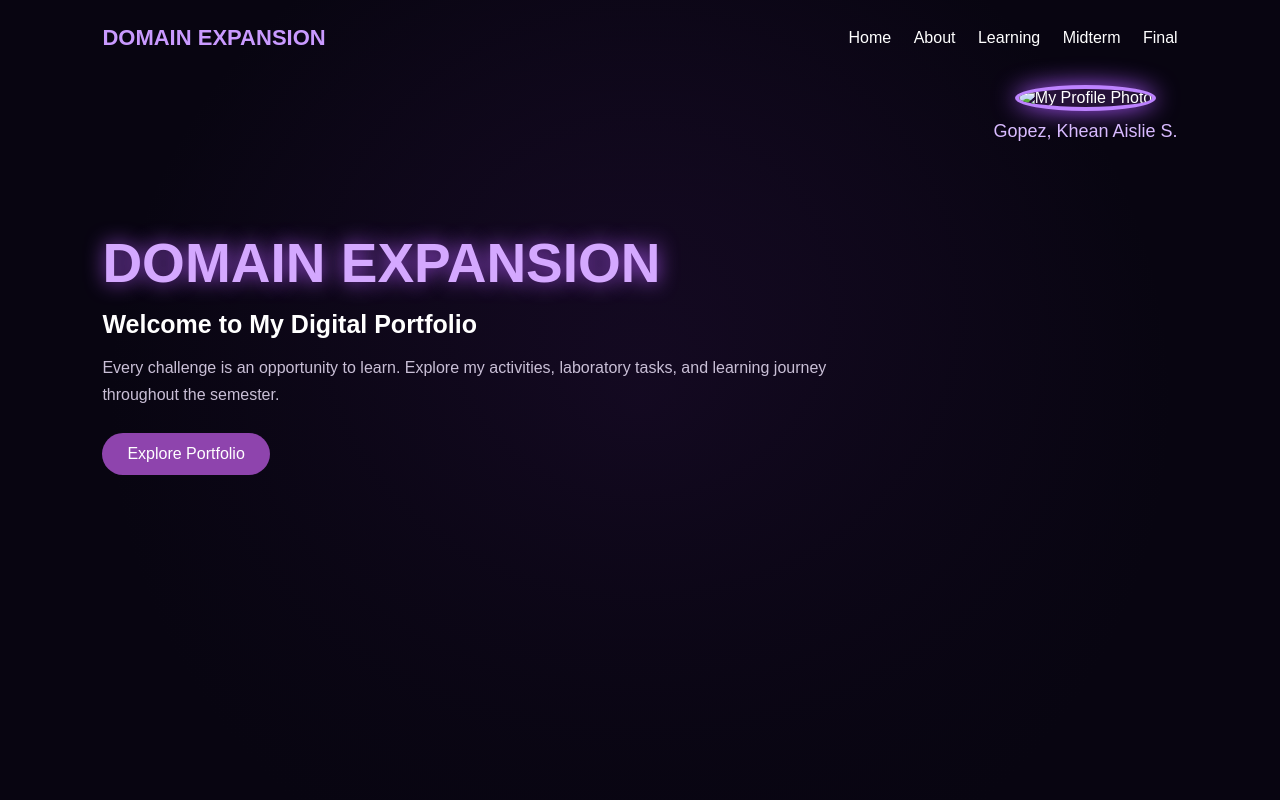
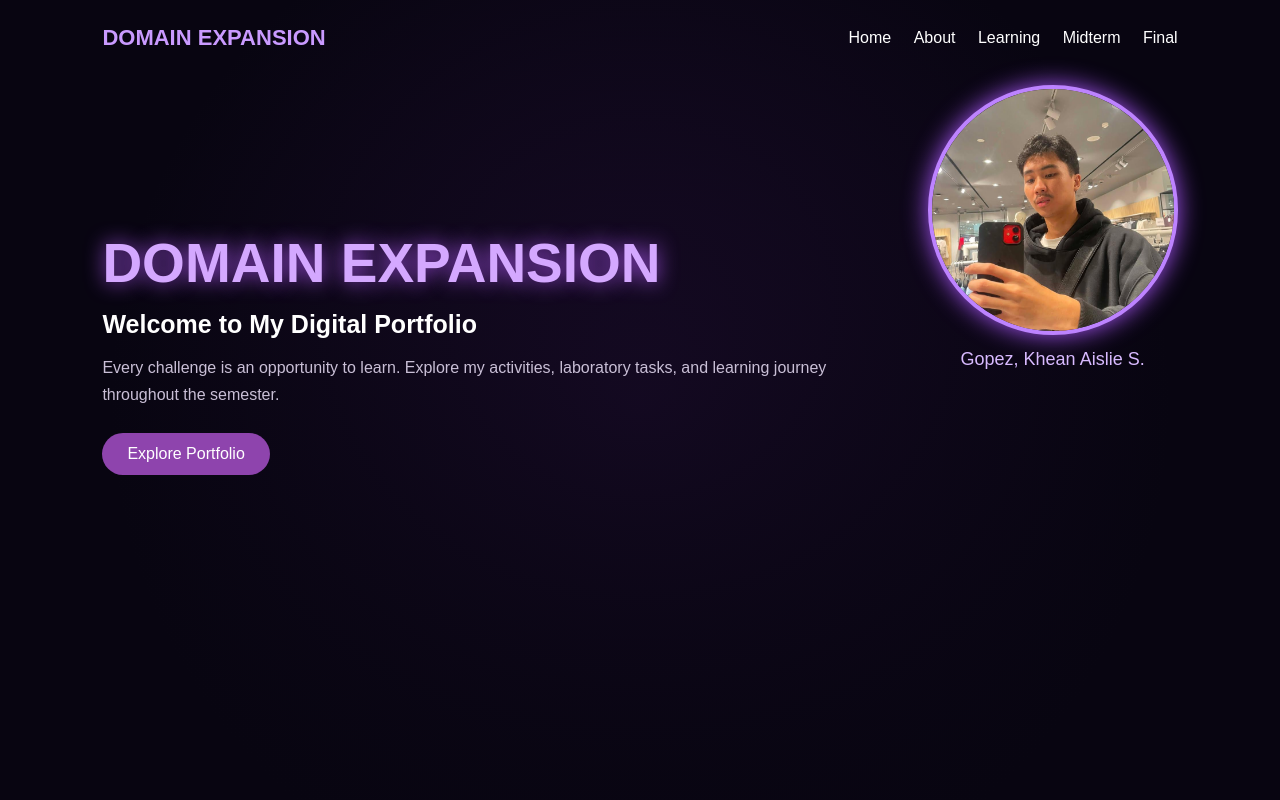
Before and after one commit to gopezkhean78-ui/Pogi-ako, a plain HTML site: page index.html in a window 1280 px wide. Shown: the top 800 px of the page. Drawn offline with Linux system fonts and the light colour scheme.

Commit message:
Update index.html

```diff
--- a/index.html
+++ b/index.html
@@ -269,7 +269,7 @@
 
         <!-- PROFILE PICTURE -->
         <div class="profile">
-            <img src="./Media.jpg" alt="My Profile Photo">
+            <img src="./akoto.jpg" alt="My Profile Photo">
             <p>Gopez, Khean Aislie S.</p>
         </div>
 
```
